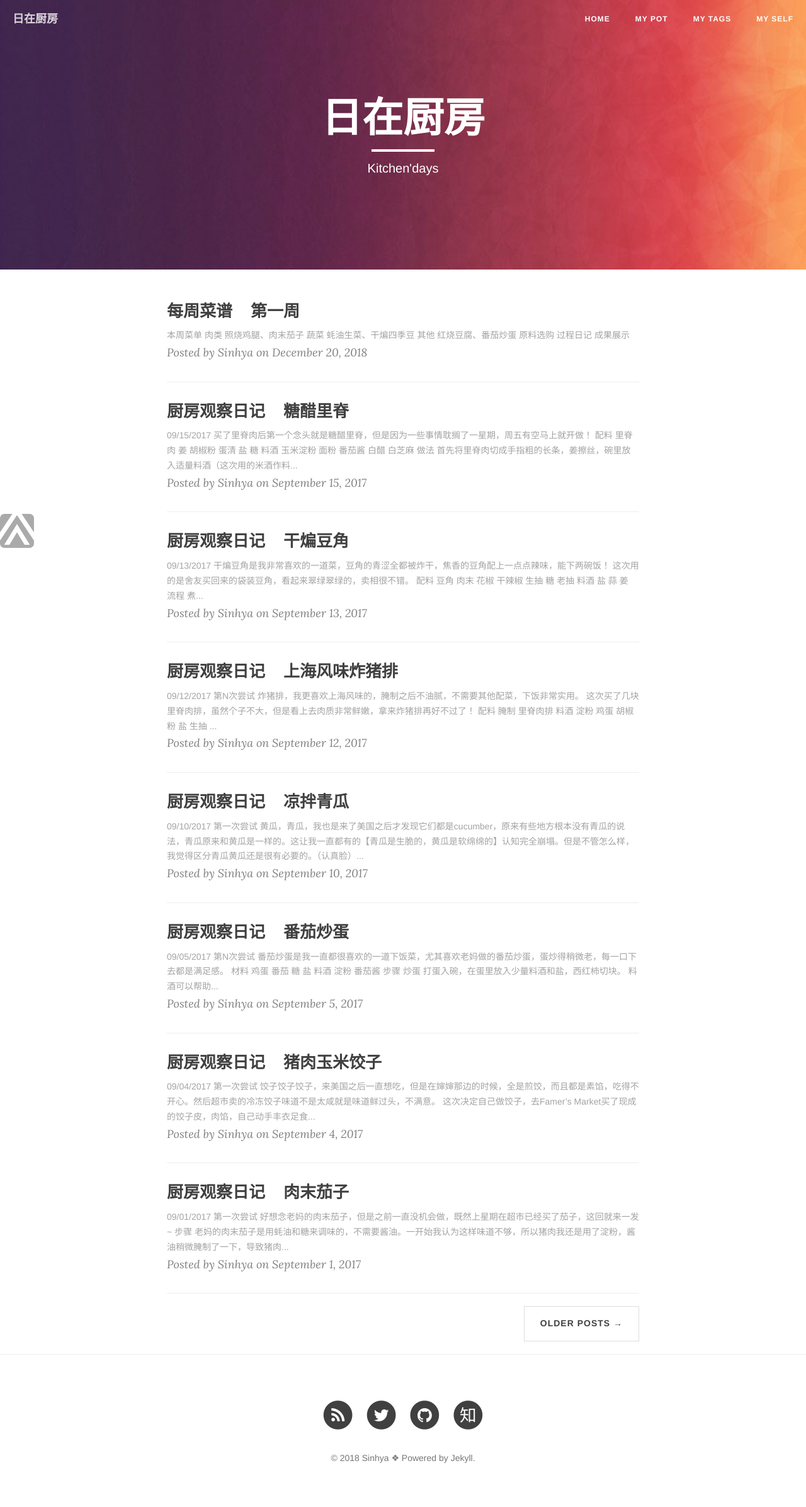
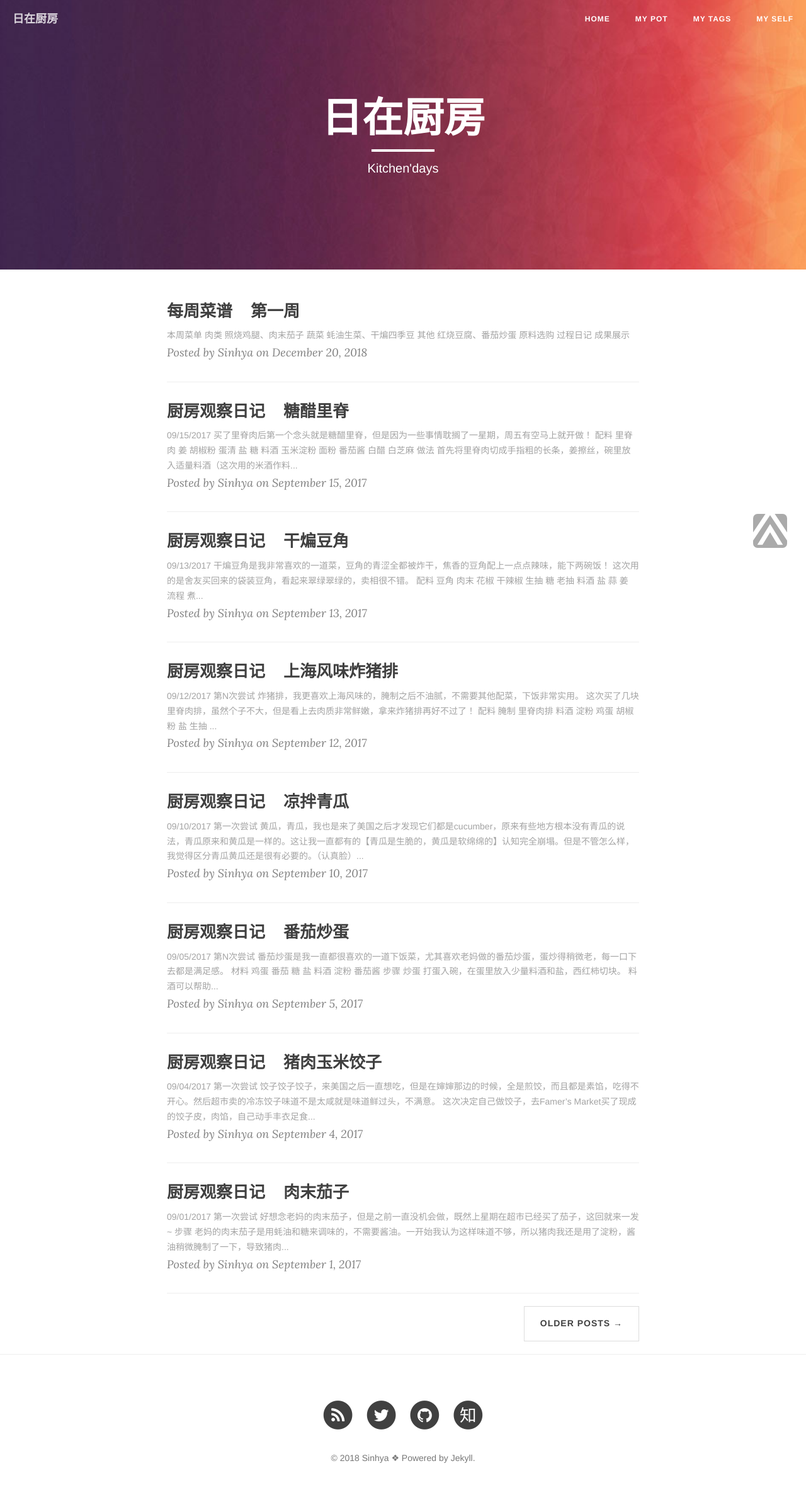
Before and after one commit to junyahuang/junyahuang.github.io, a Jekyll site: the page built from index.html, in a window 1280 px wide. Shown: the whole page at 63% size. Built offline with Jekyll 4.4.1, drawn with Linux system fonts in a browser that asks for light colours; nearby versions of some CDN libraries; the list of posts is cut into pages by our own code.

Commit message:
fix back top

```diff
--- a/css/backtop.css
+++ b/css/backtop.css
@@ -2,7 +2,7 @@
 #back-top {
   position: fixed;
   bottom: 30px;
-  margin-right: 300px;
+  right: 30px;
 }
 #back-top a {
   width: 54px;
```
